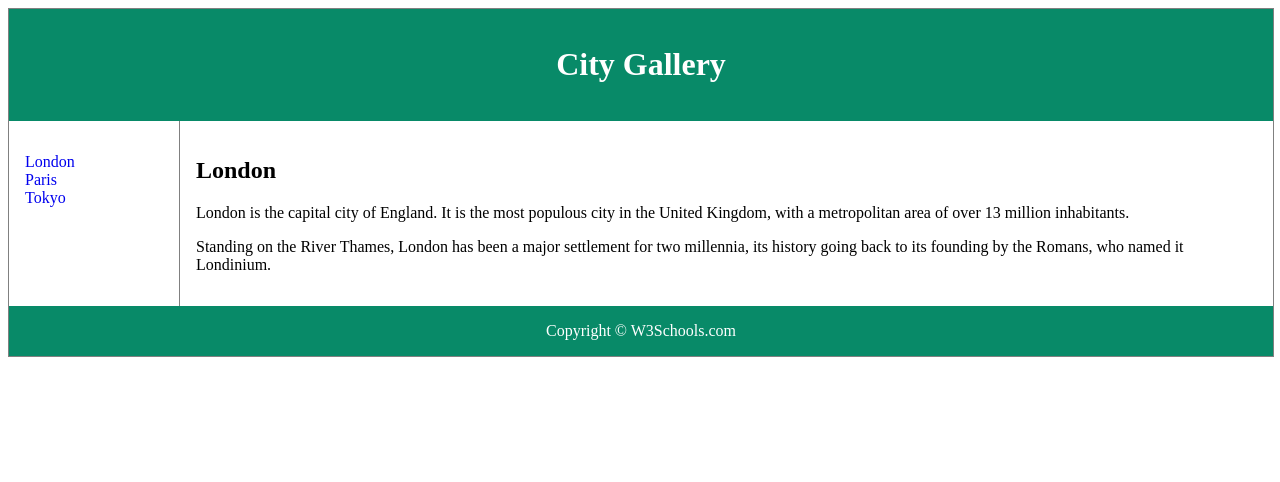
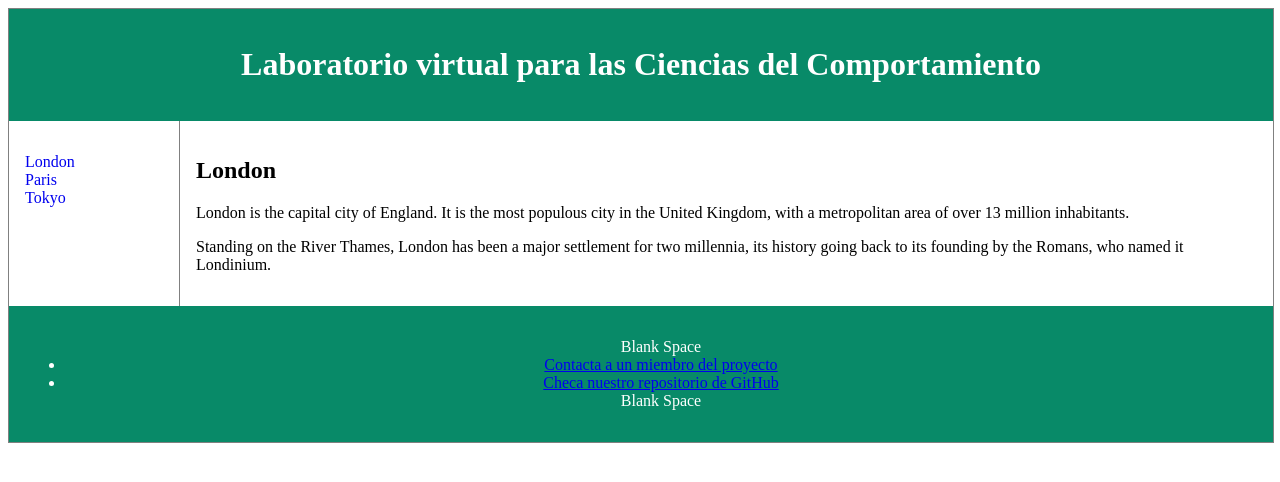
Before and after one commit to BouzasLab25/bouzaslab25.github.io, a Jekyll site: the page built from aboutPAPIME/index.html, in a window 1280 px wide. Shown: the top 482 px of the page. Built offline with Jekyll 4.4.1, drawn with Linux system fonts in a browser that asks for light colours.

Commit message:
Update papime.html

```diff
--- a/_layouts/papime.html
+++ b/_layouts/papime.html
@@ -44,7 +44,7 @@ article {
 
 <div class="container">
 <header>
-   <h1>City Gallery</h1>
+   <h1>Laboratorio virtual para las Ciencias del Comportamiento</h1>
 </header>
 
 <nav>
@@ -61,7 +61,16 @@ article {
   <p>Standing on the River Thames, London has been a major settlement for two millennia, its history going back to its founding by the Romans, who named it Londinium.</p>
 </article>
 
-<footer>Copyright &copy; W3Schools.com</footer>
+<footer>
+    <center>
+	    <ul>
+		<font color="white"> Blank Space </font>
+	    <li><a href="mailto:adrifelcha@gmail.com">Contacta a un miembro del proyecto</a></li>
+		<li><a href="https://github.com/BouzasLab25/PAPIME2016">Checa nuestro repositorio de GitHub</a></li>
+		<font color="white"> Blank Space </font>
+		</ul>
+	</center>
+</footer>
 
 </div>
 
```
